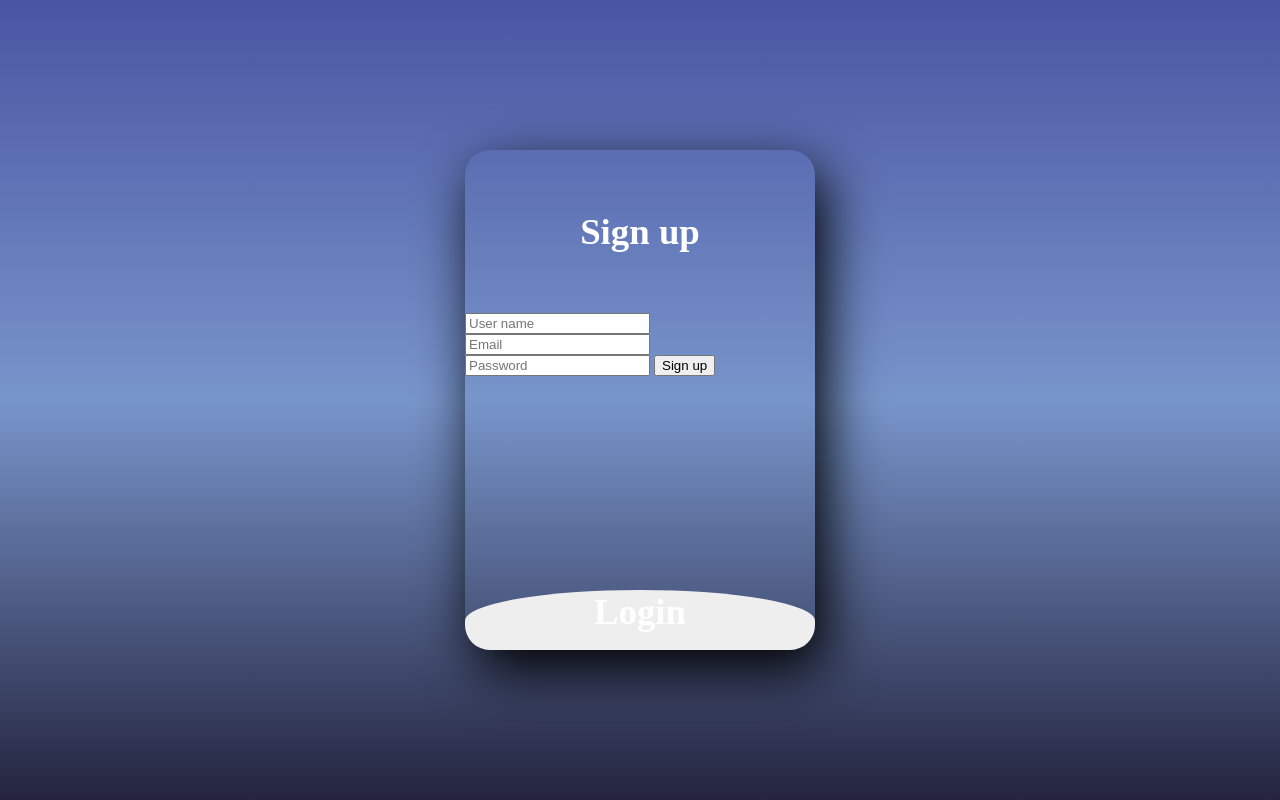
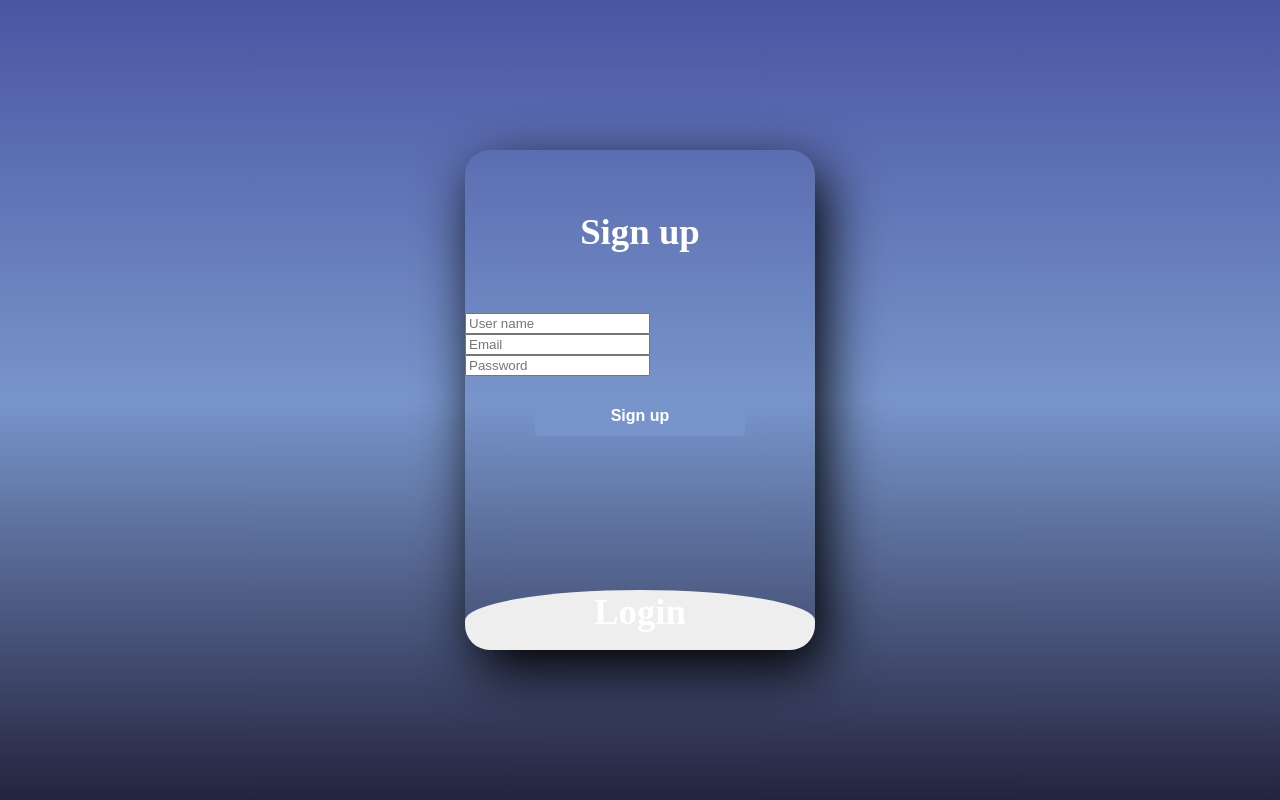
Before and after one commit to Ayliin-z/sign-up-login-, a plain HTML site: page index.html in a window 1280 px wide. Drawn offline with Linux system fonts and the light colour scheme.

Commit message:
add button details

```diff
--- a/style.css
+++ b/style.css
@@ -33,6 +33,23 @@ label{
     cursor: pointer;
     transition: .5s ease-in-out;
 }
+button{
+    width: 60%;
+    height: 40px;
+    margin: 10px auto;
+    justify-content: center;
+    display: block;
+    color: #ffffff;
+    background: #7895CB;
+    font-size: 1em;
+    font-weight: bold;
+    margin-top: 20px;
+    outline: none;
+    border: none;
+    border-radius: 5px;
+    transition: .2s ease-in;
+    cursor: pointer;
+}
 .login{
     height: 460px;
     background: #eee;
```
